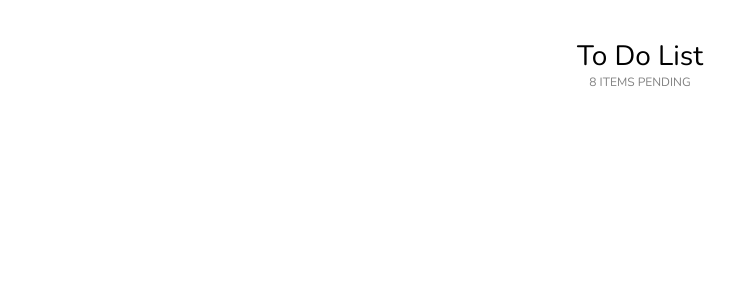
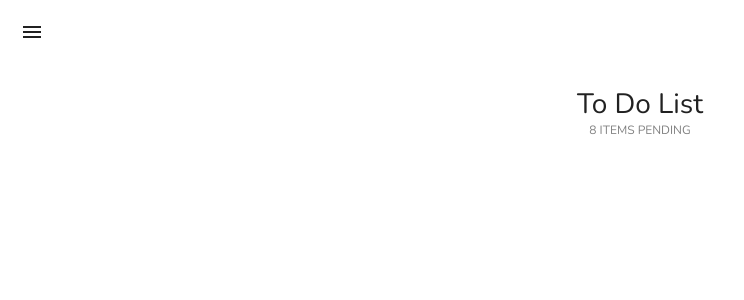
Before and after one commit to kaustubh-oh/pesto-todo, a React (Vite) app in the folder apps/todo/: page / in a window 1280 px wide. Shown: the top 300 px of the page, without its empty margins (0-744 px from the left). Built offline with nearby package versions, Linux system fonts and the light colour scheme.

Commit message:
basic layout change

```diff
--- /dev/null
+++ b/apps/todo/src/layouts/DefaultLayout.tsx
@@ -0,0 +1,156 @@
+import { Typography } from '@mui/material';
+import MuiAppBar, { AppBarProps as MuiAppBarProps } from '@mui/material/AppBar';
+import Box from '@mui/material/Box';
+import CssBaseline from '@mui/material/CssBaseline';
+import Drawer from '@mui/material/Drawer';
+import IconButton from '@mui/material/IconButton';
+import List from '@mui/material/List';
+import ListItem from '@mui/material/ListItem';
+import ListItemButton from '@mui/material/ListItemButton';
+import ListItemIcon from '@mui/material/ListItemIcon';
+import ListItemText from '@mui/material/ListItemText';
+import Toolbar from '@mui/material/Toolbar';
+import { styled, useTheme } from '@mui/material/styles';
+import * as React from 'react';
+import {
+  MdChevronLeft,
+  MdChevronRight,
+  MdInbox,
+  MdMail,
+  MdMenu,
+} from 'react-icons/md';
+
+const drawerWidth = 320;
+
+const Main = styled('main', { shouldForwardProp: (prop) => prop !== 'open' })<{
+  open?: boolean;
+}>(({ theme, open }) => ({
+  flexGrow: 1,
+  padding: theme.spacing(3),
+  transition: theme.transitions.create('margin', {
+    easing: theme.transitions.easing.sharp,
+    duration: theme.transitions.duration.leavingScreen,
+  }),
+  marginLeft: `-${drawerWidth}px`,
+  ...(open && {
+    transition: theme.transitions.create('margin', {
+      easing: theme.transitions.easing.easeOut,
+      duration: theme.transitions.duration.enteringScreen,
+    }),
+    marginLeft: 0,
+  }),
+}));
+
+interface AppBarProps extends MuiAppBarProps {
+  open?: boolean;
+}
+
+const AppBar = styled(MuiAppBar, {
+  shouldForwardProp: (prop) => prop !== 'open',
+})<AppBarProps>(({ theme, open }) => ({
+  transition: theme.transitions.create(['margin', 'width'], {
+    easing: theme.transitions.easing.sharp,
+    duration: theme.transitions.duration.leavingScreen,
+  }),
+  ...(open && {
+    width: `calc(100% - ${drawerWidth}px)`,
+    marginLeft: `${drawerWidth}px`,
+    transition: theme.transitions.create(['margin', 'width'], {
+      easing: theme.transitions.easing.easeOut,
+      duration: theme.transitions.duration.enteringScreen,
+    }),
+  }),
+}));
+
+const DrawerHeader = styled('div')(({ theme }) => ({
+  display: 'flex',
+  alignItems: 'center',
+  padding: theme.spacing(0, 1),
+  // necessary for content to be below app bar
+  ...theme.mixins.toolbar,
+  justifyContent: 'flex-end',
+}));
+
+interface DefaultLayoutProps {
+  children: React.ReactNode;
+}
+
+export function DefaultLayout({ children }: DefaultLayoutProps) {
+  const theme = useTheme();
+  const [open, setOpen] = React.useState(false);
+
+  const handleDrawerOpen = () => {
+    setOpen(true);
+  };
+
+  const handleDrawerClose = () => {
+    setOpen(false);
+  };
+
+  return (
+    <Box sx={{ display: 'flex' }}>
+      <CssBaseline />
+      <AppBar
+        position="fixed"
+        color={'transparent'}
+        sx={{ boxShadow: 'none' }}
+        open={open}
+      >
+        <Toolbar>
+          <IconButton
+            color="inherit"
+            aria-label="open drawer"
+            onClick={handleDrawerOpen}
+            edge="start"
+            sx={{ mr: 2, ...(open && { display: 'none' }) }}
+          >
+            <MdMenu />
+          </IconButton>
+        </Toolbar>
+      </AppBar>
+      <Drawer
+        sx={{
+          width: drawerWidth,
+          flexShrink: 0,
+          '& .MuiDrawer-paper': {
+            width: drawerWidth,
+            boxSizing: 'border-box',
+          },
+        }}
+        variant="persistent"
+        anchor="left"
+        open={open}
+      >
+        <DrawerHeader>
+          <Typography
+            variant="h5"
+            px={1}
+            fontWeight={'bold'}
+            sx={theme.direction === 'ltr' ? { mr: 'auto' } : { ml: 'auto' }}
+          >
+            Lists
+          </Typography>
+          <IconButton onClick={handleDrawerClose}>
+            {theme.direction === 'ltr' ? <MdChevronLeft /> : <MdChevronRight />}
+          </IconButton>
+        </DrawerHeader>
+        <List>
+          {['Inbox', 'Starred', 'Send email', 'Drafts'].map((text, index) => (
+            <ListItem key={text} disablePadding>
+              <ListItemButton>
+                <ListItemIcon>
+                  {index % 2 === 0 ? <MdInbox /> : <MdMail />}
+                </ListItemIcon>
+                <ListItemText primary={text} />
+              </ListItemButton>
+            </ListItem>
+          ))}
+        </List>
+      </Drawer>
+      <Main open={open}>
+        <DrawerHeader />
+        {children}
+      </Main>
+    </Box>
+  );
+}
--- a/apps/todo/src/pages/Home.tsx
+++ b/apps/todo/src/pages/Home.tsx
@@ -1,17 +1,11 @@
-import {
-  Box,
-  Container,
-  Divider,
-  RadioGroup,
-  Stack,
-  Typography,
-} from '@mui/material';
+import { Container, RadioGroup, Stack, Typography } from '@mui/material';
+import { DefaultLayout } from '../layouts/DefaultLayout';
 
 export function Home() {
-  return (
+  const mainBody = (
     <Container maxWidth="md">
       <Stack>
-        <Stack py={4} justifyContent={'center'} alignItems={'center'}>
+        <Stack pb={4} justifyContent={'center'} alignItems={'center'}>
           <Typography variant="h3">To Do List</Typography>
           <Typography
             variant="caption"
@@ -27,4 +21,6 @@ export function Home() {
       </Stack>
     </Container>
   );
+
+  return <DefaultLayout>{mainBody}</DefaultLayout>;
 }
--- a/package.json
+++ b/package.json
@@ -58,6 +58,7 @@
     "pg": "^8.11.3",
     "react": "18.2.0",
     "react-dom": "18.2.0",
+    "react-icons": "^4.12.0",
     "reflect-metadata": "^0.1.13",
     "rxjs": "^7.8.0",
     "tslib": "^2.3.0",
```
Also changed, not shown: 1 other file (tests, documents, lock files or other folders).
